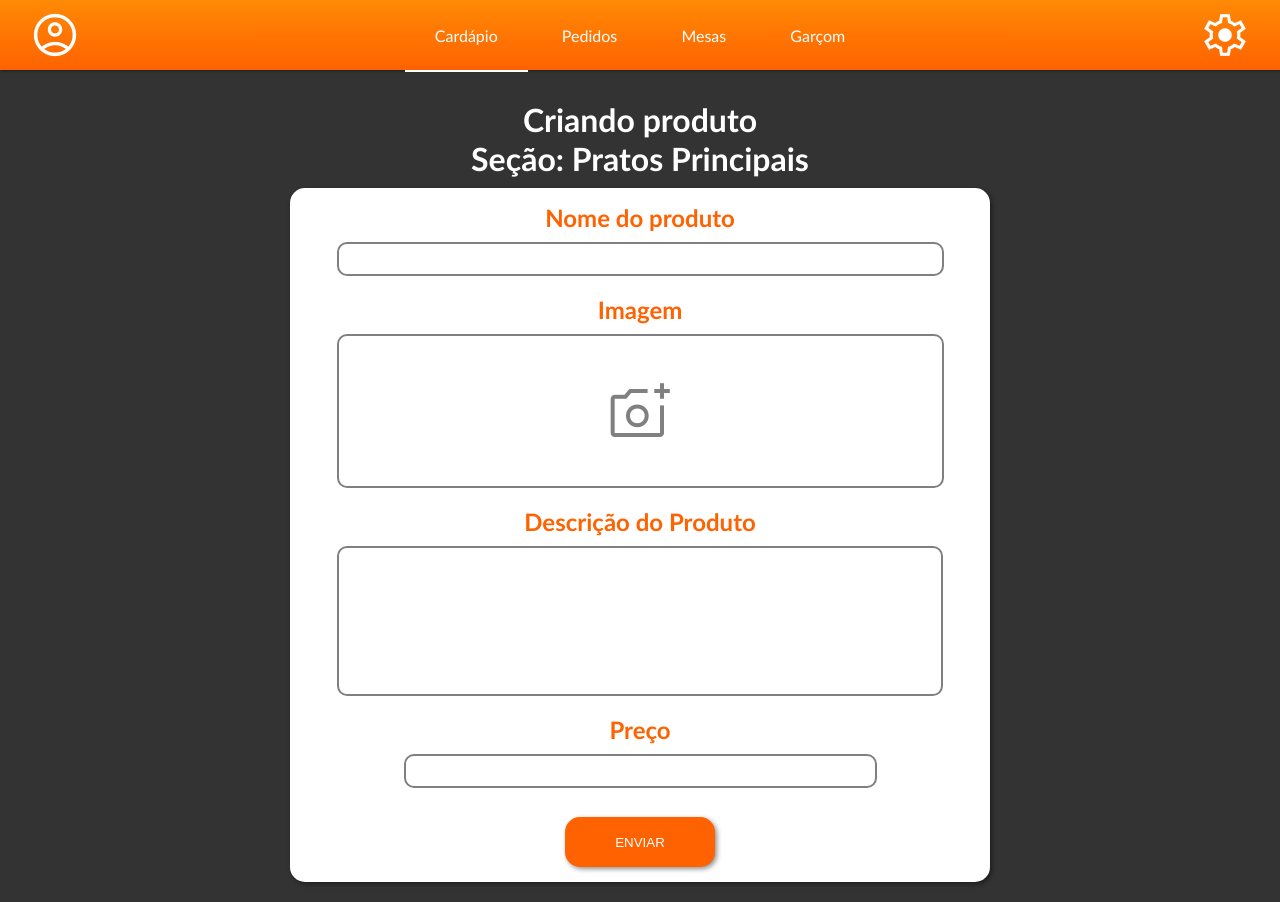
After one commit to luizhenriquepereira/Projeto-InOrder, a PHP site: page /HTML/criarProduto.html in a window 1280 px wide. The commit adds this page. Run offline with PHP 8.4, Linux system fonts and the light colour scheme.

Commit message:
adicionados criar seção e criar produto

```diff
--- a/TCC - In Order v0.3/manager-view/CSS/cardapio.css
+++ b/TCC - In Order v0.3/manager-view/CSS/cardapio.css
@@ -356,12 +388,215 @@ main h2{
     padding-top: 5px;
 
     font-weight: 300;
+    cursor: pointer;
 
 }
 
 #deleteButton{
 
     padding-right: 5px;
+    cursor: pointer;
+
+}
+
+.sectionPuller{
+
+    margin-top: 10px;
+    background-color: #ff6200;
+
+    border-bottom-left-radius:  5px;
+    border-bottom-right-radius:  5px;
+
+    padding: 3px;
+
+    cursor: pointer;
+
+}
+
+/*ESTILIZAÇÃO CRIAR SEÇÃO*/
+
+.sectionBox{
+
+    max-width: 700px;
+
+    margin: auto;
+
+    border-radius: 15px;
+    background-color: white;
+
+    padding: 15px;
+
+    box-shadow: 2px 2px 5px rgba(0, 0, 0, 0.445);
+
+}
+
+.sectionBox a{
+
+    text-decoration: none;
+
+}
+
+.sectionBox p{
+
+    color: #ff6200;
+    font-size: 1.5em;
+
+    margin-bottom: 10px;
+
+    font-weight: 600;
+
+    text-align: center;
+
+}
+
+.sectionBox input[type = 'text']{
+
+    width: 90%;
+    height: 30px;
+
+    display: block;
+    margin: auto;
+
+    border-radius: 10px;
+    border: solid 2px gray;
+
+    font-size: 1.1em;
+    text-align: center;
+
+}
+
+.sectionBox input[type = 'file']{
+
+    display: none;
+
+}
+
+.addSectionBackground{
+
+    height: 150px;
+    width: 90%;
+
+    display: block;
+    margin: auto;
+
+    border: 2px solid gray;
+    border-radius: 10px;
+
+    cursor: pointer;
+    text-align: center;
+
+}
+
+.addSectionBackground span{
+
+    color: gray;
+
+    line-height: 154px;
+    font-size: 4em;
+
+}
+
+.sectionBox input[type = 'submit']{
+
+    transition: all 0.5s;
+
+    display: block;
+    margin: auto;
+    margin-top: 10px;
+
+    height: 50px;
+    width: 150px;
+
+    cursor: pointer;
+
+    border: hidden;
+    border-radius: 15px;
+    box-shadow: 2px 2px 5px rgba(0, 0, 0, 0.445);
+
+    background-color: #ff6200;
+    color: white;
+
+}
+
+.sectionBox input[type = 'submit']:hover{
+
+    transition: all 0.5s;
+
+    border: solid 3px #ff6200;
+    background-color: white;
+    color: #ff6200;
+
+    font-weight: 600;
+
+}
+
+/*ESTILIZAÇÃO CRIAR PRODUTO*/
+
+.addProductBackground{
+
+    height: 150px;
+    width: 90%;
+
+    margin: auto;
+
+    border: 2px solid gray;
+    border-radius: 10px;
+
+    cursor: pointer;
+    text-align: center;
+
+}
+
+.addProductBackground span{
+
+    color: gray;
+
+    line-height: 154px;
+    font-size: 4em;
+
+}
+
+#iproductName{
+
+    width: 90%;
+
+    display: block;
+    margin: auto;
+
+}
+
+textarea{
+
+    display: block;
+    margin: auto;
+
+    width: 87%;
+
+    border: 2px solid gray;
+    border-radius: 10px;
+
+    resize: none;
+
+    padding: 10px;
+
+    font-family: Arial, Helvetica, sans-serif;
+    font-size: 1em;
+
+}
+
+.sectionBox input[type = 'number']{
+
+    width: 70%;
+    height: 30px;
+
+    display: block;
+    margin: auto;
+
+    border-radius: 10px;
+    border: solid 2px gray;
+
+    font-size: 1.1em;
+    text-align: center;
 
 }
 
--- /dev/null
+++ b/TCC - In Order v0.3/manager-view/HTML/criarProduto.html
@@ -0,0 +1,136 @@
+<!DOCTYPE html>
+<html lang="en">
+<head>
+    <meta charset="UTF-8">
+    <meta name="viewport" content="width=device-width, initial-scale=1.0">
+
+    <link rel="stylesheet" href="https://fonts.googleapis.com/css2?family=Material+Symbols+Outlined:opsz,wght,FILL,GRAD@20..48,100..700,0..1,-50..200" />
+    <link rel="stylesheet" href="../CSS/cardapio.css">
+    <link rel="shortcut icon" href="../IMAGENS/icon.png" type="image/x-icon">
+
+    <title>InOrder - Criar Seção</title>
+</head>
+<body>
+
+    <header>
+
+        <div class="headerWrapper">
+
+            <div class="headerBox">
+
+                <a href="perfil.html">
+                    <span class="material-symbols-outlined" id="perfil">
+                    account_circle
+                    </span>
+                </a>
+            </div>
+            <div id="navBox">
+                <nav>
+
+                        <span><a id="currentPlace" href="cardapio.html">Cardápio</a></span>
+                        <span><a href="pedidos.html">Pedidos</a></span>
+                        <span><a href="mesas.html">Mesas</a></span>
+                        <span><a href="garcom.html">Garçom</a></span>
+
+                </nav>
+            </div>
+            <div class="headerBox">
+                <a href="perfil.html">
+                    <span class="material-symbols-outlined" id="config">
+                    settings
+                    </span>
+                </a>
+            </div>
+
+        </div>
+
+        <div class="optionList" id="opList">
+
+            <span><p><a id="currentPlace" href="cardapio.html">Cardápio</a></p></span>
+            <span><p><a href="pedidos.html">Pedidos</a></p></span>
+            <span><p><a href="mesas.html">Mesas</a></p></span>
+            <span><p><a href="garcom.html">Garçom</a></p></span><br>
+
+        </div>
+        <div class="setaDiv">
+
+            <span class="material-symbols-outlined" id="setaCima" onclick="showOptionList()">
+                expand_circle_down
+            </span>
+
+        </div>
+
+    </header>
+    <main>
+
+        <h1>Criando produto <br>Seção: Pratos Principais</h1>
+
+        <section class="sectionBox" id="productBox">
+
+            <form action="#" method="post">
+
+                <label for="iproductName">
+
+                    <p>Nome do produto</p>
+                    <input type="text" name="productName" id="iproductName" required>
+
+                </label>
+                <br>
+
+                <p>Imagem</p>
+                <div class="addProductBackground">
+                    <label for="iproductImage">
+                        <input type="file" name="productImage" id="iproductImage">
+
+                        <span class="material-symbols-outlined">
+                            add_a_photo
+                        </span>
+
+                    </label>
+                </div>
+                <br>
+
+                <p>Descrição do Produto</p>
+                <label for="idescriptionProduct">
+
+                    <textarea name="descriptionProduct" id="idescriptionProduct" cols="30" rows="7"></textarea>
+
+                </label><br>
+
+                <p>Preço</p>
+                <label for="iproductPrice">
+
+                    <input type="number" name="productPrice" id="iproductPrice" step="0.01" min="0" required>
+
+                </label><br>
+
+                <a href="cardapio.html"><input type="submit" value="ENVIAR"></a>
+
+            </form>
+
+        </section>
+
+    </main>
+    <script>
+
+        function showOptionList(){
+
+        if(document.getElementById("opList").style.display == "none"){
+
+            document.getElementById("opList").style.display = "block";
+            document.getElementById("setaCima").innerHTML = "expand_circle_up";
+
+        }
+        else{
+
+        document.getElementById("opList").style.display = "none";
+        document.getElementById("setaCima").innerHTML = "expand_circle_down";
+
+        }
+
+        }
+
+    </script>
+
+</body>
+</html>
```
Also changed, not shown: other parts of TCC - In Order v0.3/manager-view/CSS/cardapio.css (+34 -2 lines), TCC - In Order v0.3/manager-view/HTML/cardapio.html (+31 -93 lines), TCC - In Order v0.3/manager-view/HTML/criarSecao.html (added, +124 -0 lines).
